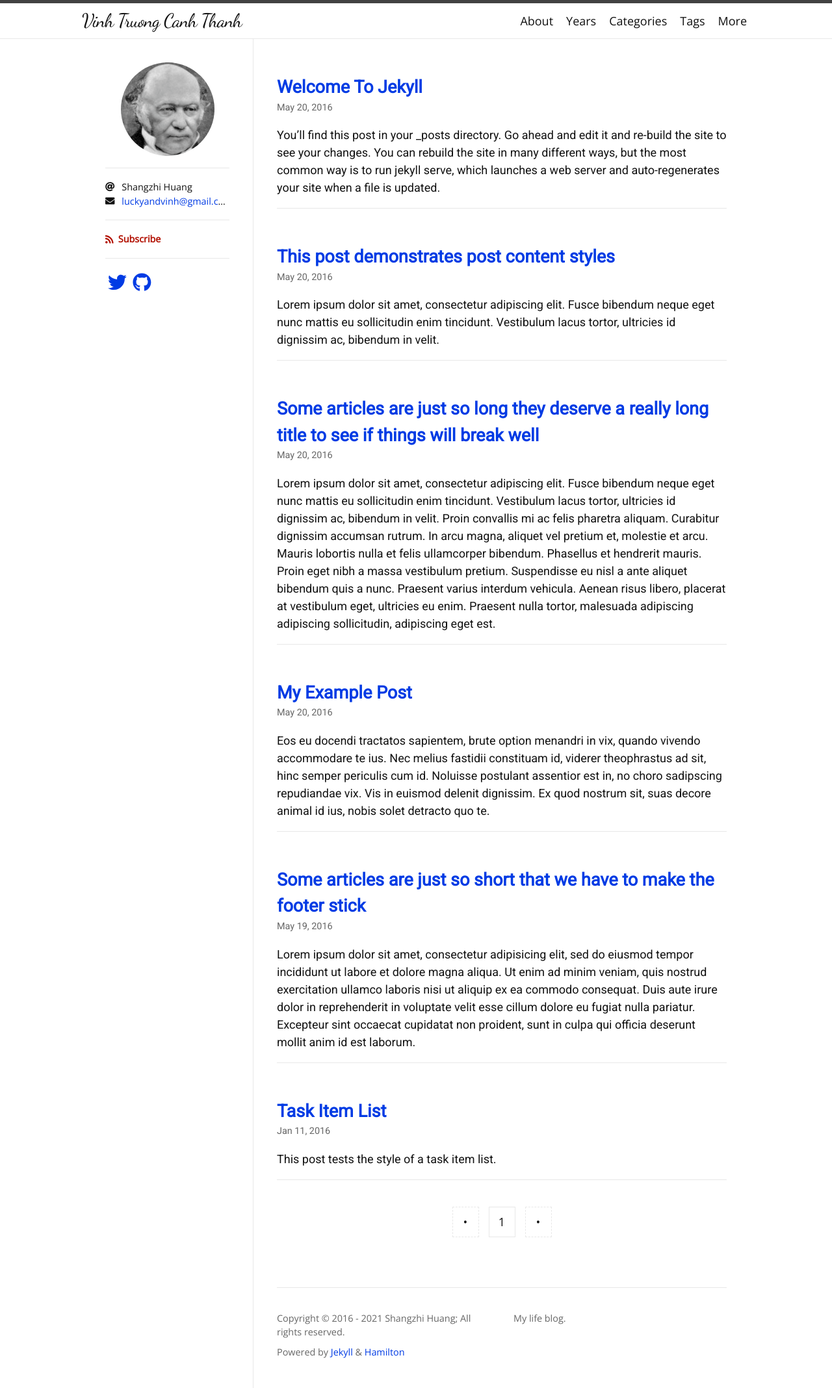
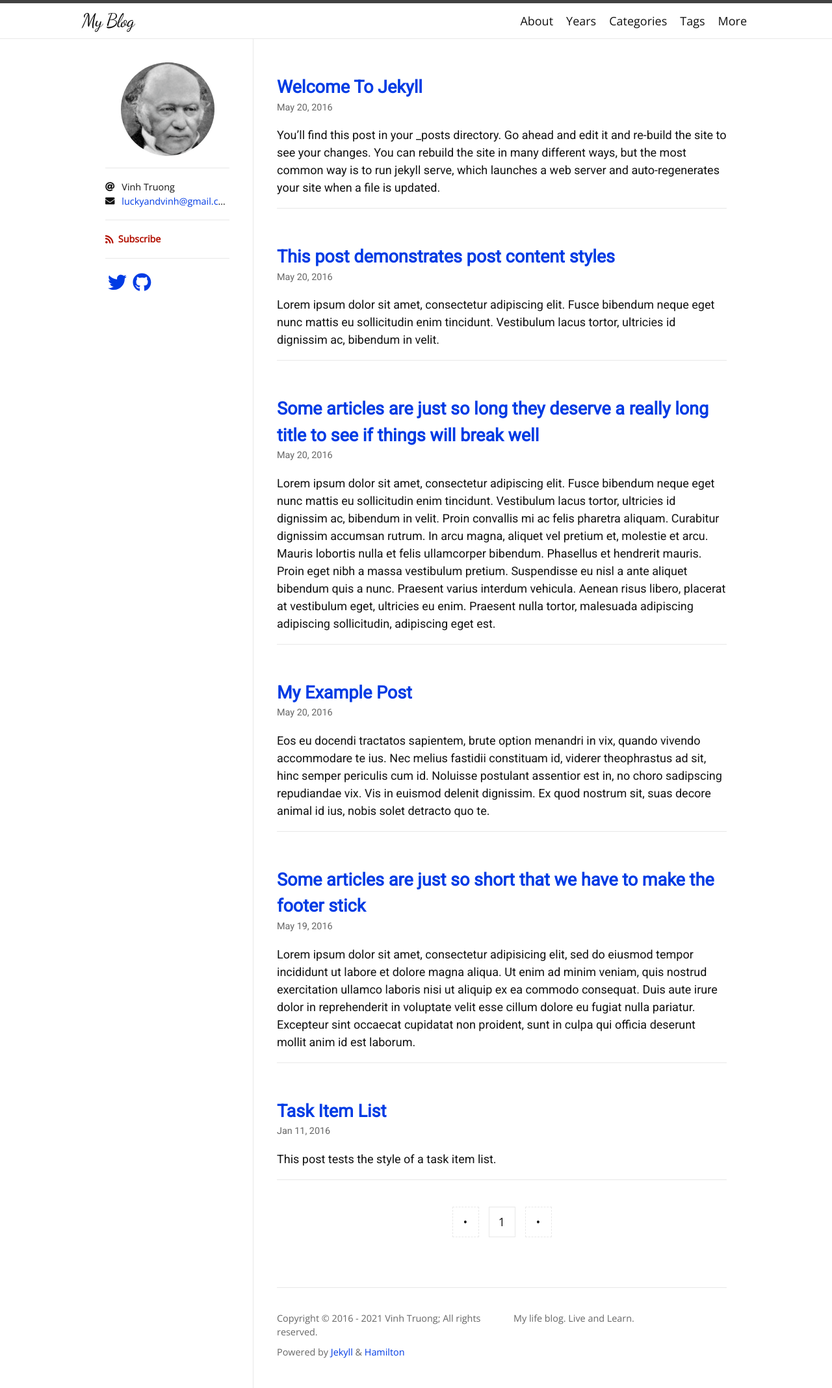
Before and after one commit to thvinh-tr/thvinhtruong.github.io, a Jekyll site: the page built from index.html, in a window 1280 px wide. Shown: the whole page at 65% size. Built offline with Jekyll 4.4.1, drawn with Linux system fonts in a browser that asks for light colours; nearby versions of some CDN libraries; some web fonts are replaced; the list of posts is cut into pages by our own code.

Commit message:
Edit author

```diff
--- a/_config.yml
+++ b/_config.yml
@@ -1,6 +1,6 @@
-title: Vinh Truong Canh Thanh
-description: My life blog.
-author: Shangzhi Huang
+title: My Blog
+description: My life blog. Live and Learn.
+author: Vinh Truong
 avatar: /logo.png
 email: luckyandvinh@gmail.com
 
```
